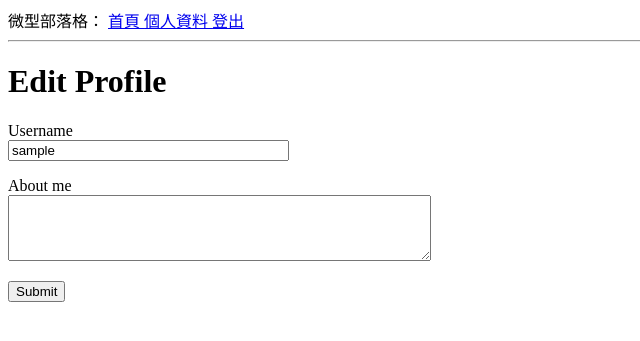
After one commit to CodeShibaGo/m3-week-06-reg734, a Flask app: page /edit_profile in a window 1280 px wide. The commit adds this page. Shown: the top 341 px of the page, without its empty margins (0-640 px from the left). Run offline with Flask 3, Linux system fonts and the light colour scheme; the visitor is signed in with stand-in values (Sample User, id 1); data comes from the database, SQL or seed files in the repository.

Commit message:
完成編輯頁面

```diff
--- a/app/forms.py
+++ b/app/forms.py
@@ -1,7 +1,7 @@
 
 from flask_wtf import FlaskForm
-from wtforms import StringField, PasswordField, BooleanField, SubmitField
-from wtforms.validators import ValidationError, DataRequired, Email, EqualTo
+from wtforms import StringField, PasswordField, BooleanField, SubmitField, TextAreaField
+from wtforms.validators import ValidationError, DataRequired, Email, EqualTo, Length
 from sqlalchemy import text
 from app import db
 
@@ -30,3 +30,8 @@ class RegistrationForm(FlaskForm):
         result = db.session.execute(sql, {'email': email.data}).first()
         if result is not None:
             raise ValidationError('Please use a different email address.')
+
+class EditProfileForm(FlaskForm):
+    username = StringField('Username', validators=[DataRequired()])
+    about_me = TextAreaField('About me', validators=[Length(min=0, max=140)])
+    submit = SubmitField('Submit')
--- a/app/models.py
+++ b/app/models.py
@@ -17,6 +17,9 @@ class User(UserMixin, db.Model):
 
     posts: so.WriteOnlyMapped['Post'] = so.relationship(
         back_populates='author')
+    about_me: so.Mapped[Optional[str]] = so.mapped_column(sa.String(140))
+    last_seen: so.Mapped[Optional[datetime]] = so.mapped_column(
+        default=lambda: datetime.now(timezone.utc))
 
     def __repr__(self):
         return '<User {}>'.format(self.username)
--- a/app/routes.py
+++ b/app/routes.py
@@ -1,12 +1,13 @@
 from flask import render_template, flash, redirect, url_for, request
 from app import app, db
-from app.forms import LoginForm, RegistrationForm
+from app.forms import LoginForm, RegistrationForm, EditProfileForm
 from flask_login import  login_user, logout_user, current_user, login_required
 from sqlalchemy import text
 import sqlalchemy as sa
 from app.models import User
 from urllib.parse import urlsplit
 from werkzeug.security import generate_password_hash
+from datetime import datetime, timezone
 
 
 
@@ -86,3 +87,23 @@ def user(username):
         {'author': user, 'body': '測試貼文 #2'}
     ]
     return render_template('user.html', user=user, posts=posts)
+@app.before_request
+def before_request():
+    if current_user.is_authenticated:
+        current_user.last_seen = datetime.now(timezone.utc)
+        db.session.commit()
+
+@app.route('/edit_profile', methods=['GET', 'POST'])
+@login_required
+def edit_profile():
+    form = EditProfileForm()
+    if form.validate_on_submit():
+        current_user.username = form.username.data
+        current_user.about_me = form.about_me.data
+        db.session.commit()
+        flash('Your changes have been saved.')
+        return redirect(url_for('edit_profile'))
+    elif request.method == 'GET':
+        form.username.data = current_user.username
+        form.about_me.data = current_user.about_me
+    return render_template('edit_profile.html', title='Edit Profile', form=form)
--- /dev/null
+++ b/app/templates/_post.html
@@ -0,0 +1,6 @@
+<table>
+    <tr valign="top">
+        <td><img src="{{ post.author.avatar(36) }}"></td>
+        <td>{{ post.author.username }} 說：<br>{{ post.body }}</td>
+    </tr>
+</table>
--- /dev/null
+++ b/app/templates/edit_profile.html
@@ -0,0 +1,23 @@
+{% extends "base.html" %}
+
+{% block content %}
+    <h1>Edit Profile</h1>
+    <form action=""method="post">
+        {{form.hidden_tag() }}
+        <p>
+            {{form.username.label}}<br>
+            {{form.username(size=32) }}<br>
+            {% for error in form.username.errors %}
+            <span style="color: red;">[{{ error }}]</span>
+            {% endfor %}
+        </p>
+        <p>
+            {{form.about_me.label}}<br>
+            {{form.about_me(cols=50, rows=4) }}<br>
+            {% for error in form.about_me.errors %}
+            <span style="color: red;">[{{ error }}]</span>
+            {% endfor %}
+        </p>
+        <p>{{ form.submit() }}</p>
+    </form>
+{% endblock %}
```
Also changed, not shown: app/templates/user.html (+13 -7 lines), migrations/versions/70f3b0d11053_new_fields_in_user_model.py (added, +34 -0 lines).
